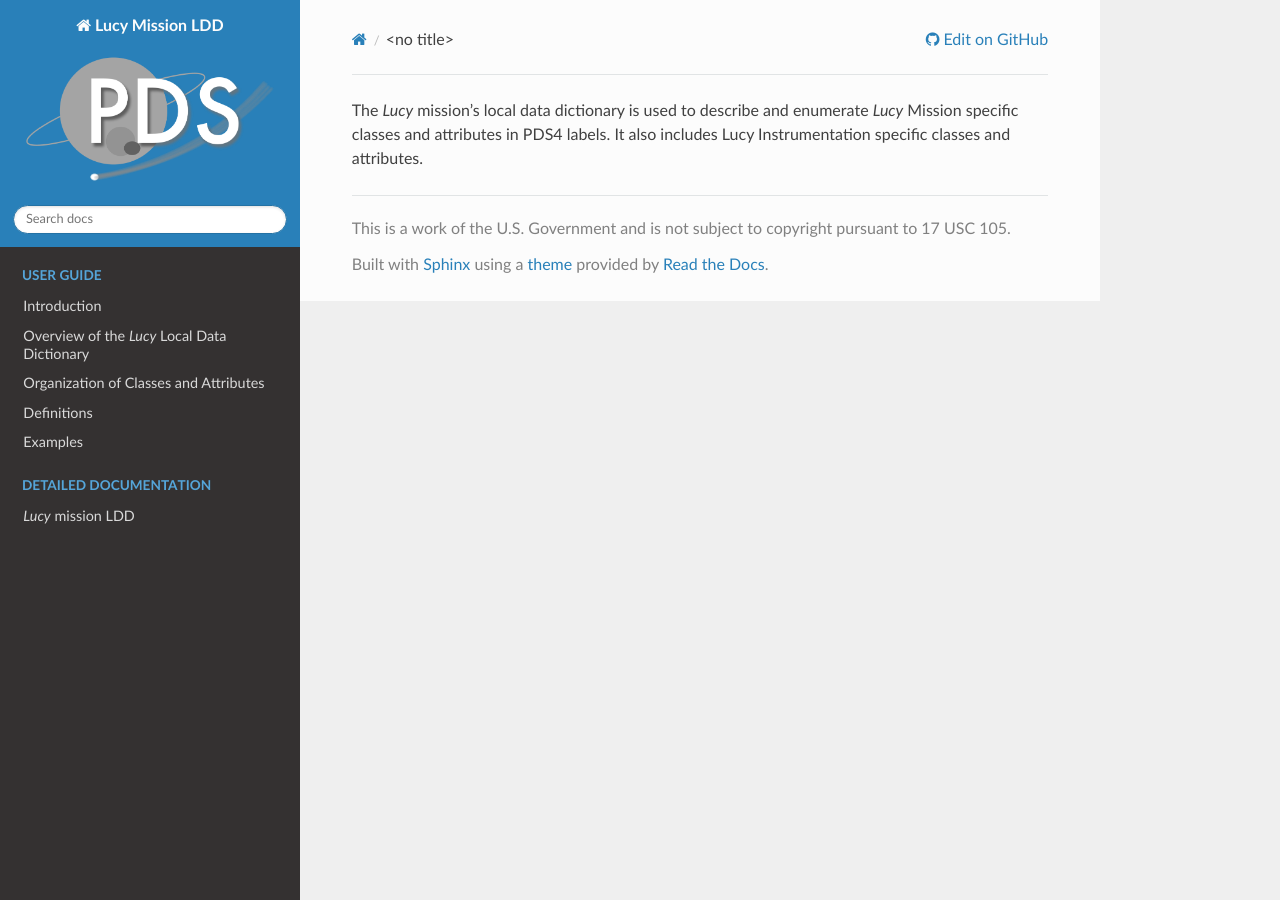
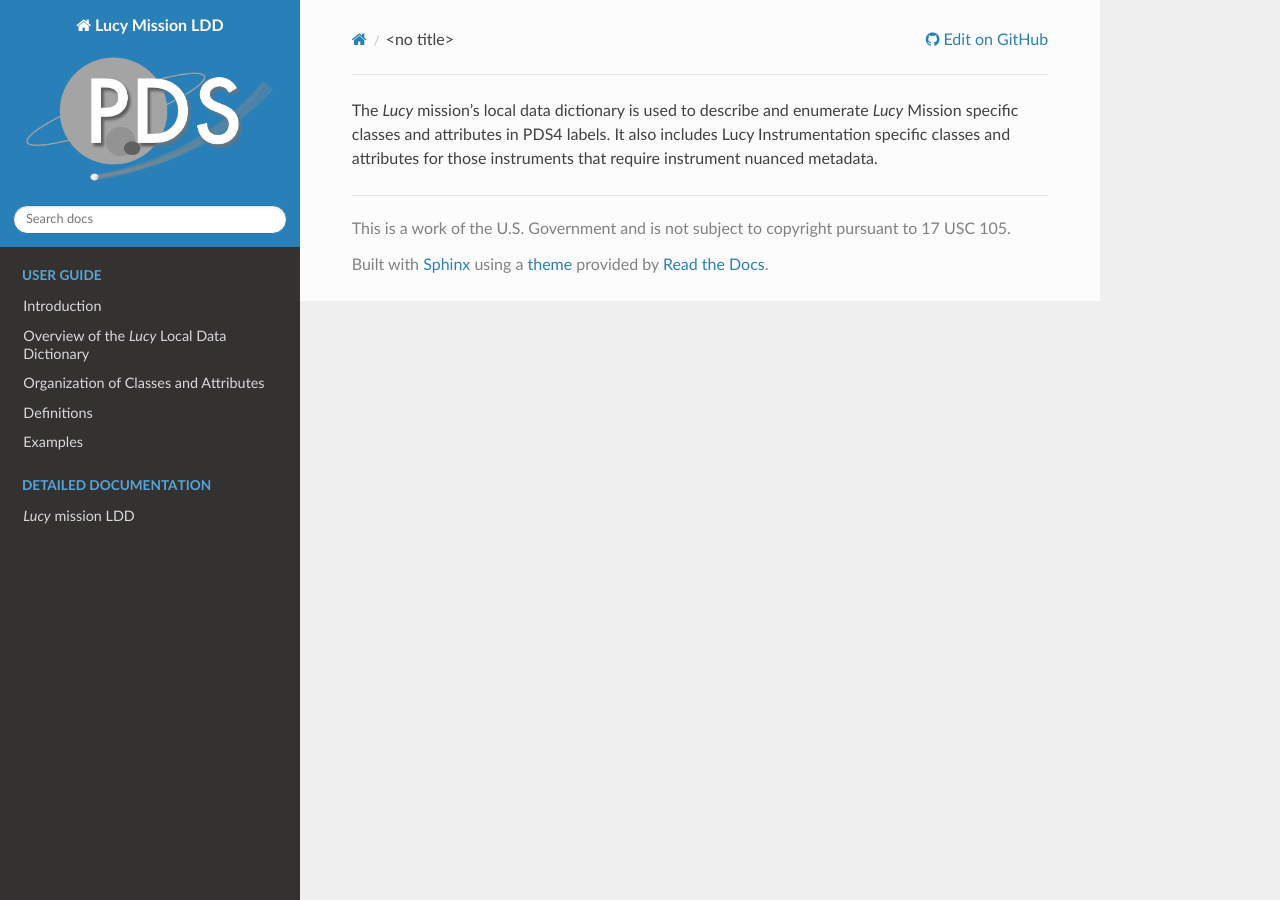
Before and after one commit to pds-data-dictionaries/ldd-lucy, a Sphinx documentation site: the page built from docs/source/intro.md, in a window 1280 px wide. Built offline with Sphinx 7.4.7 and the Read the Docs theme 2.0.0, drawn with Linux system fonts in a browser that asks for light colours.

Commit message:
Update intro.md
Updated introduction to be a bit more specific.

```diff
--- a/docs/source/intro.md
+++ b/docs/source/intro.md
@@ -1,3 +1,4 @@
 The *Lucy* mission's local data dictionary is used to describe and enumerate *Lucy*
 Mission specific classes and attributes in PDS4 labels. It also includes Lucy
-Instrumentation specific classes and attributes.
+Instrumentation specific classes and attributes for those instruments that require
+instrument nuanced metadata.
```
